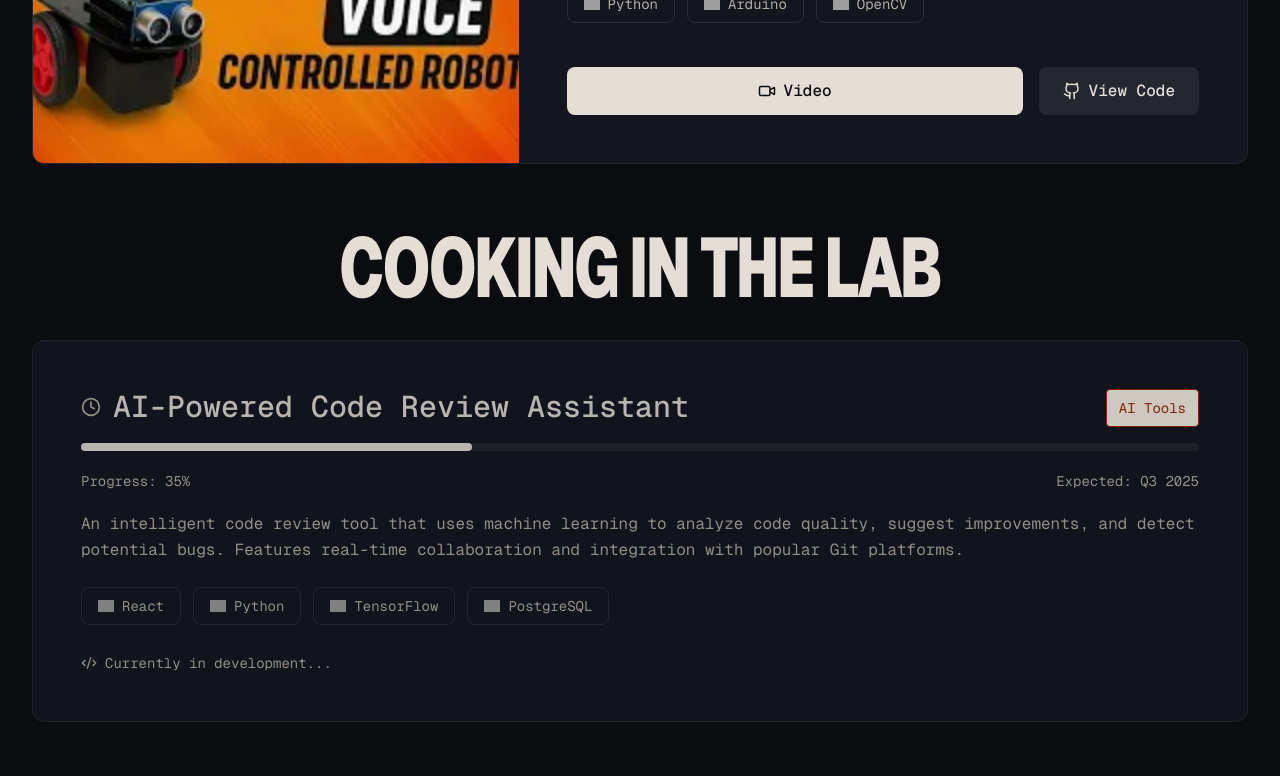
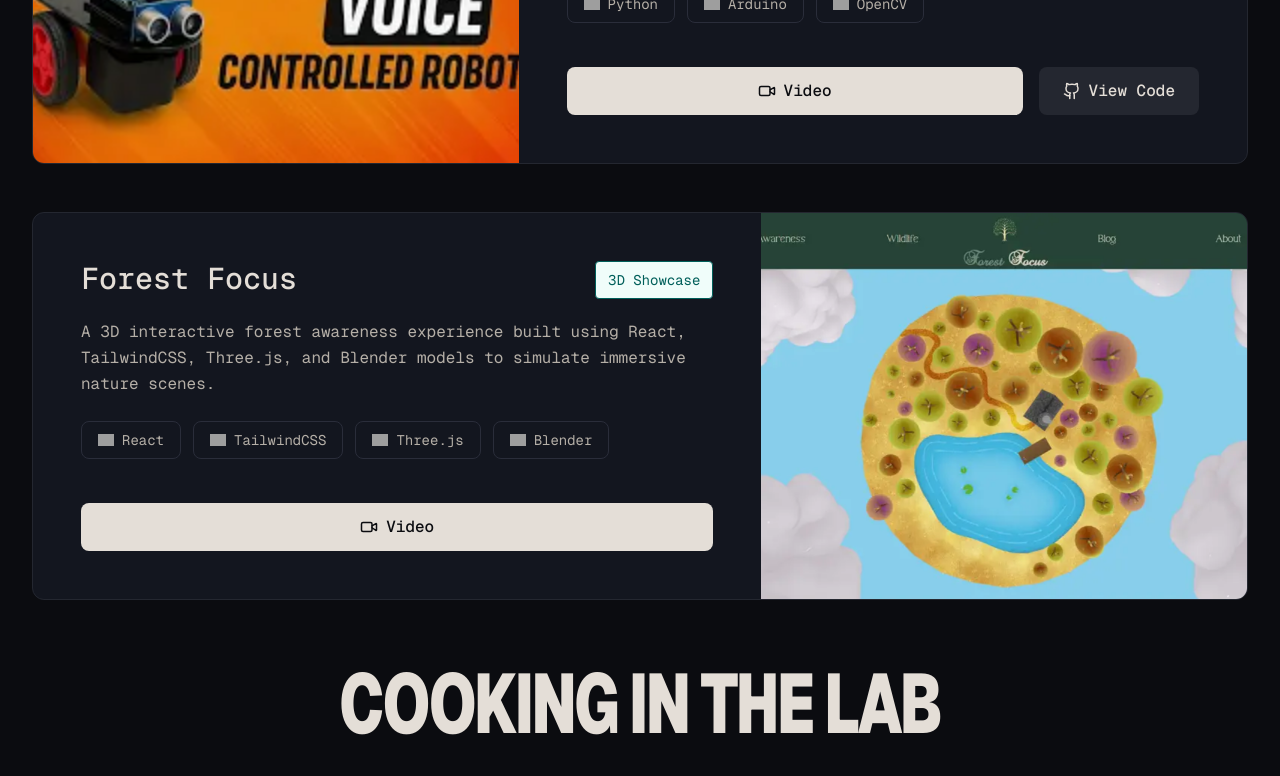
Before and after one commit to Nirmeet47/portfolio, a Next.js app: page /projects in a window 1280 px wide. Shown: the part 1239-2015 px from the top of the page. Built offline with nearby package versions, Linux system fonts and the light colour scheme; grey boxes are pictures that could not be loaded.

Commit message:
Forest Focus added

```diff
--- a/app/projects/page.tsx
+++ b/app/projects/page.tsx
@@ -16,6 +16,7 @@ interface Project {
   status: string;
   liveLink?: string;
   githubLink: string;
+  hideGithub?: boolean; // Optional property to hide GitHub link
   videoLink?: string;
 }
 
@@ -71,6 +72,23 @@ const projects: Project[] = [
     githubLink: 'https://github.com/gideonx10/Gesture-Voice-Controlled-Robot-Movement',
     videoLink: 'https://www.youtube.com/watch?v=43epQPJrAag',
   },
+  {
+  title: 'Forest Focus',
+  description: 'A 3D interactive forest awareness experience built using React, TailwindCSS, Three.js, and Blender models to simulate immersive nature scenes.',
+  image: '/images/forestfocus.png',
+  tech: [
+    { name: 'React', icon: 'https://cdn.jsdelivr.net/gh/devicons/devicon/icons/react/react-original.svg' },
+    { name: 'TailwindCSS', icon: 'https://cdn.jsdelivr.net/gh/devicons/devicon/icons/tailwindcss/tailwindcss-original.svg' },
+    { name: 'Three.js', icon: 'https://cdn.jsdelivr.net/gh/devicons/devicon/icons/threejs/threejs-original.svg' },
+    { name: 'Blender', icon: 'https://cdn.jsdelivr.net/gh/devicons/devicon/icons/blender/blender-original.svg' }
+  ],
+  category: '3D Showcase',
+  status: 'Demo',
+  videoLink: 'https://drive.google.com/file/d/14W0e3BYwJ_z6GF_HAsOWW7o9M6YaxApX/preview',
+  githubLink: '',
+  hideGithub: true // 👈 add this
+}
+
 
 ];
 
@@ -116,6 +134,11 @@ const getCategoryStyle = (category: string) => {
       bg: 'bg-orange-50',
       text: 'text-orange-800',
       border: 'border-orange-800'
+    },
+    '3D Showcase': {
+  bg: 'bg-teal-50',
+  text: 'text-teal-800',
+  border: 'border-teal-800'
 }
   };
 
@@ -240,6 +263,7 @@ const ProjectsPage: React.FC = () => {
                         Video
                       </button>
                     )}
+                   {project.githubLink && !project.hideGithub && (
                       <button
                         onClick={() => handleGithubClick(project.githubLink)}
                         className="cursor-pointer bg-[#242730] text-[#e4ded7] px-4 py-2.5 lg:px-6 lg:py-3 rounded-lg font-mono font-medium text-sm lg:text-base hover:bg-[#2a2d3a] transition-colors duration-200 flex items-center justify-center gap-2"
@@ -247,6 +271,8 @@ const ProjectsPage: React.FC = () => {
                         <Github size={16} className="lg:w-[18px] lg:h-[18px]" />
                         View Code
                       </button>
+                    )}
+
                   </div>
                 </div>
               </div>
```
Also changed, not shown: public/images/forestfocus.png (added). Lines whose indentation alone changed are shown as unchanged.
